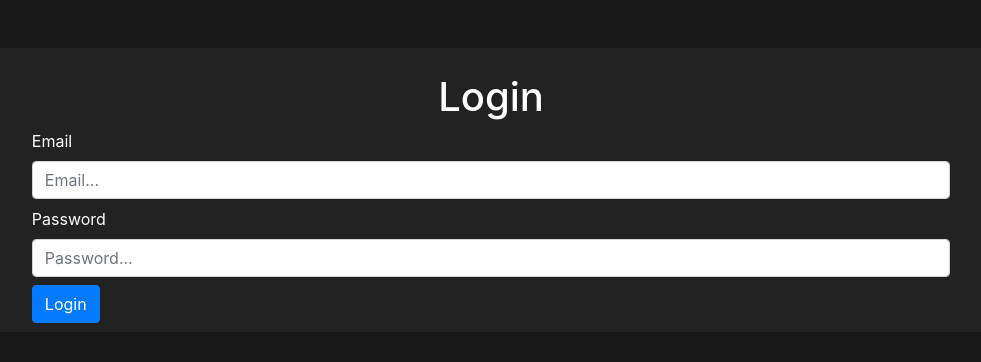
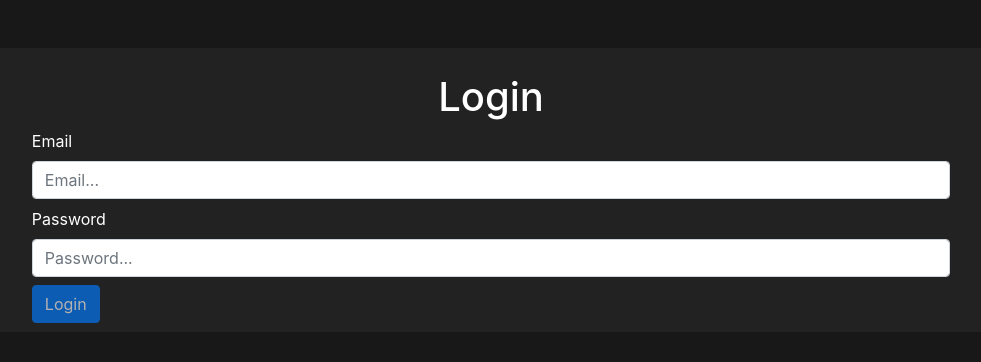
Before and after one commit to CyrusWarner/IIM-Angular-Front-End, an Angular app: page /login in a window 1280 px wide. Shown: the top 362 px of the page, without its empty margins (149-1130 px from the left). Built offline with nearby package versions, Linux system fonts and the light colour scheme.

Commit message:
Added a login component.

```diff
--- a/src/app/pages/login/login.component.html
+++ b/src/app/pages/login/login.component.html
@@ -1,5 +1,5 @@
 <div class="container pt-5">
-  <form>
+  <form [formGroup]="loginForm" (ngSubmit)="loginUser(loginForm.value)">
     <div class="wrapper">
       <div class="login-title mt-4">
         <h1>Login</h1>
@@ -8,15 +8,27 @@
         <div class="col-1"></div>
         <div class="col-10">
           <label for="email">Email</label>
-          <input placeholder="Email..." id="email" class="form-control mb-2" />
+          <input
+            formControlName="email"
+            placeholder="Email..."
+            id="email"
+            class="form-control mb-2"
+          />
 
           <label for="password">Password</label>
           <input
+            formControlName="password"
             placeholder="Password..."
             type="password"
             class="form-control mb-2"
           />
-          <button class="btn btn-primary mb-2" type="submit">Login</button>
+          <button
+            [disabled]="loginForm.invalid"
+            class="btn btn-primary mb-2"
+            type="submit"
+          >
+            Login
+          </button>
         </div>
       </div>
       <div class="col-1"></div>
--- a/src/app/pages/login/login.component.ts
+++ b/src/app/pages/login/login.component.ts
@@ -1,15 +1,26 @@
+import { ILoginUser } from 'src/app/models/ILoginUser';
 import { Component, OnInit } from '@angular/core';
-
+import { FormGroup, FormControl, Validators } from '@angular/forms';
+import { AccountService } from 'src/app/services/account/account-service.ts.service';
 @Component({
-  selector: 'app-login',
   templateUrl: './login.component.html',
   styleUrls: ['./login.component.css']
 })
 export class LoginComponent implements OnInit {
-
-  constructor() { }
+  loginForm: FormGroup
+  constructor(private accountService: AccountService ) { }
 
   ngOnInit(): void {
+    this.loginForm = new FormGroup({
+      email: new FormControl('', Validators.required),
+      password: new FormControl('', Validators.required),
+    })
+  }
+
+  loginUser(userToLogin:ILoginUser){
+    this.accountService.loginUser(userToLogin);
+
+
   }
 
 }
```
